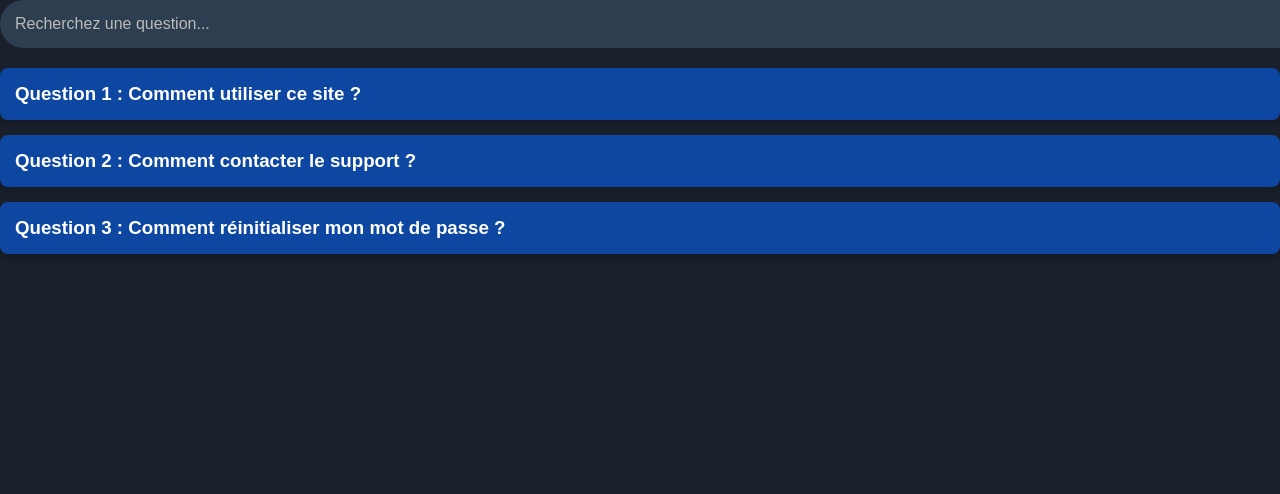
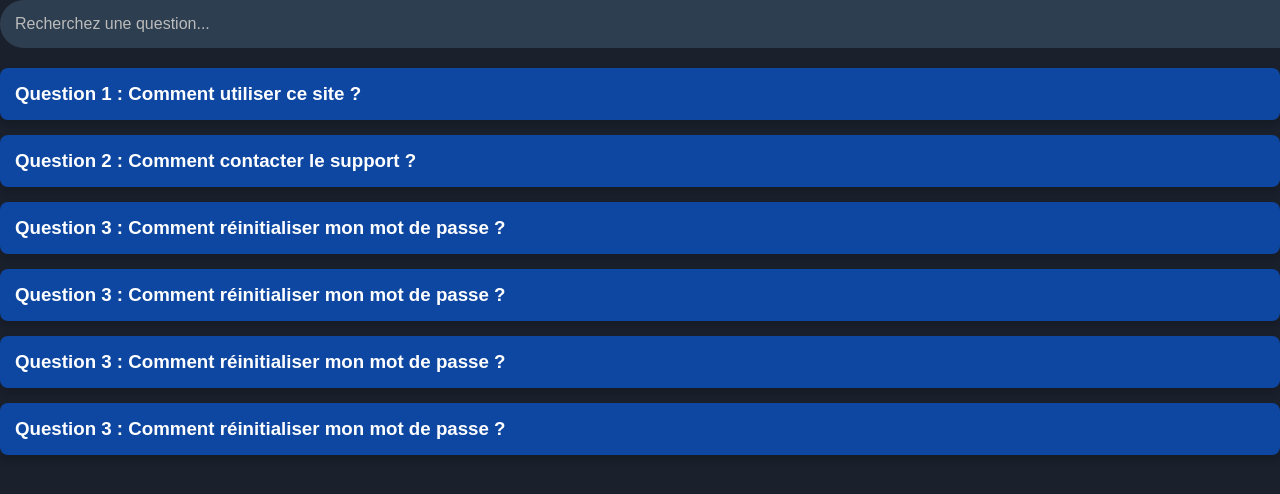
Before and after one commit to mbremexpert/FAQ, a plain HTML site: page index.html in a window 1280 px wide. Shown: the top 494 px of the page. Drawn offline with Linux system fonts and the light colour scheme.

Commit message:
Add files via upload

```diff
--- a/index.html
+++ b/index.html
@@ -134,6 +134,18 @@ header h1 {
             <h3>Question 3 : Comment réinitialiser mon mot de passe ?</h3>
             <p>Cliquez sur "Mot de passe oublié" sur la page de connexion pour réinitialiser votre mot de passe.</p>
         </div>
+        <div class="faq-item">
+            <h3>Question 3 : Comment réinitialiser mon mot de passe ?</h3>
+            <p>Cliquez sur "Mot de passe oublié" sur la page de connexion pour réinitialiser votre mot de passe.</p>
+        </div>
+        <div class="faq-item">
+            <h3>Question 3 : Comment réinitialiser mon mot de passe ?</h3>
+            <p>Cliquez sur "Mot de passe oublié" sur la page de connexion pour réinitialiser votre mot de passe.</p>
+        </div>
+        <div class="faq-item">
+            <h3>Question 3 : Comment réinitialiser mon mot de passe ?</h3>
+            <p>Cliquez sur "Mot de passe oublié" sur la page de connexion pour réinitialiser votre mot de passe.</p>
+        </div>
     </div>
 
     <script>
```
